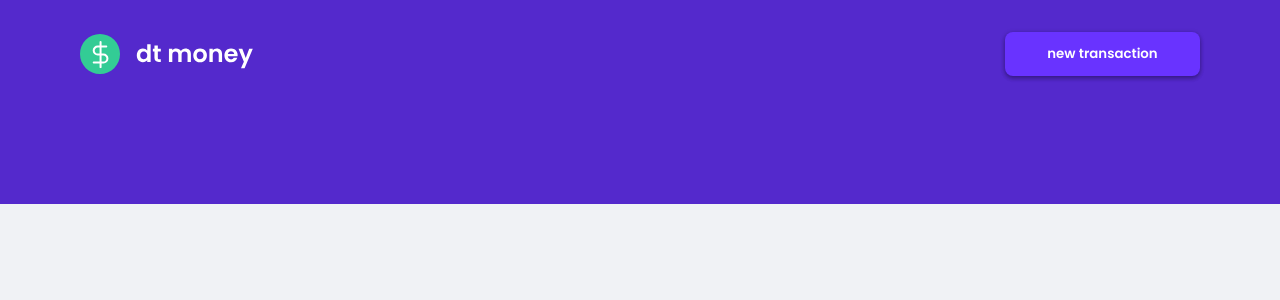
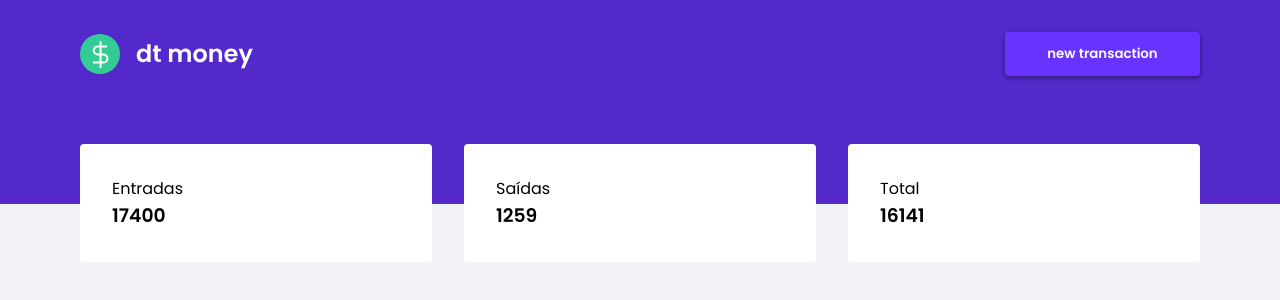
Before and after one commit to mauvieira/dtmoney, a React (Create React App) app: page / in a window 1280 px wide. Shown: the top 300 px of the page. Built offline with nearby package versions, Linux system fonts and the light colour scheme.

Commit message:
:construction: summary and cards
git push

```diff
--- a/src/components/Button/styles.ts
+++ b/src/components/Button/styles.ts
@@ -8,7 +8,7 @@ export const Container = styled.button`
   text-align: center;
   padding: 12px 0;
   font-weight: 600;
-  border-radius: 8px;
+  border-radius: 4px;
   box-shadow: 0px 1px 5px rgba(0, 0, 0, 0.2), 0px 3px 4px rgba(0, 0, 0, 0.12),
     0px 2px 4px rgba(0, 0, 0, 0.14);
   cursor: pointer;
--- /dev/null
+++ b/src/components/Card/index.tsx
@@ -0,0 +1,22 @@
+import { Container } from './styles';
+
+interface CardProps {
+  card: {
+    title: string;
+    value: number;
+  };
+  // icon: any;
+}
+
+export const Card = ({ card }: CardProps) => {
+  const { title, value } = card;
+  return (
+    <Container>
+      <div>
+        <span>{title}</span>
+        <h3>{value}</h3>
+      </div>
+      {/* <div>{icon}</div> */}
+    </Container>
+  );
+};
--- /dev/null
+++ b/src/components/Card/styles.ts
@@ -0,0 +1,8 @@
+import styled from 'styled-components';
+
+export const Container = styled.li`
+  display: block;
+  background: var(--shape);
+  border-radius: 4px;
+  padding: 32px;
+`;
--- /dev/null
+++ b/src/components/Summary/index.tsx
@@ -0,0 +1,30 @@
+import { Card } from '../Card';
+import { Wrapper } from '../Wrapper';
+import { Container } from './styles';
+
+export const Summary = () => {
+  const cards = [
+    {
+      title: 'Entradas',
+      value: 17400
+    },
+    {
+      title: 'Saídas',
+      value: 1259
+    },
+    {
+      title: 'Total',
+      value: 16141
+    }
+  ];
+
+  return (
+    <Wrapper>
+      <Container>
+        {cards.map((card, index) => (
+          <Card card={card} key={index} />
+        ))}
+      </Container>
+    </Wrapper>
+  );
+};
--- /dev/null
+++ b/src/components/Summary/styles.ts
@@ -0,0 +1,8 @@
+import styled from 'styled-components';
+
+export const Container = styled.ul`
+  margin-top: -60px;
+  display: grid;
+  grid-template-columns: 1fr 1fr 1fr;
+  grid-gap: 32px;
+`;
--- a/src/pages/Dashboard/index.tsx
+++ b/src/pages/Dashboard/index.tsx
@@ -1,5 +1,11 @@
 import { Header } from '../../components/Header';
+import { Summary } from '../../components/Summary';
 
-export const Dashboard: React.FC = () => {
-  return <Header />;
+export const Dashboard = () => {
+  return (
+    <>
+      <Header />
+      <Summary />
+    </>
+  );
 };
```
